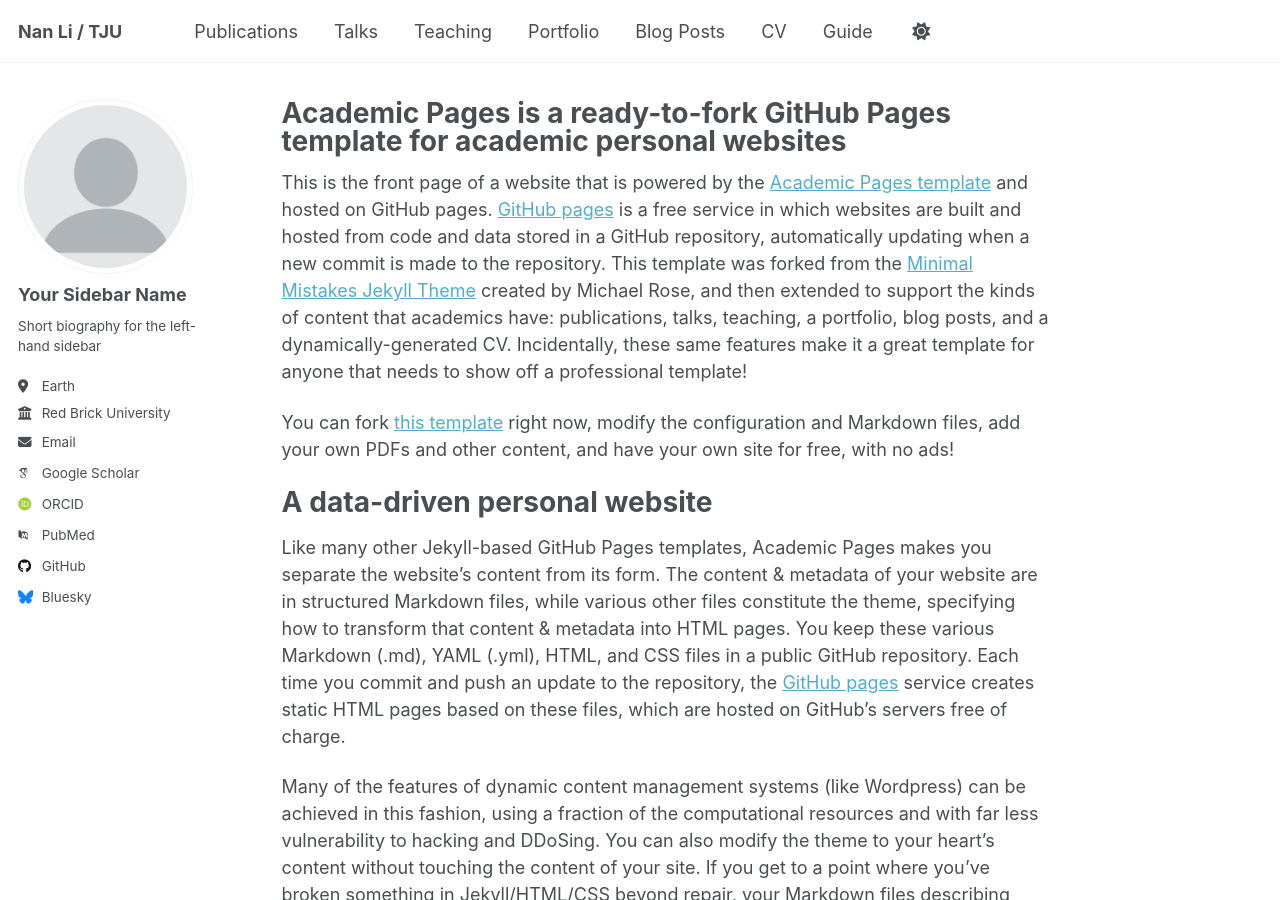
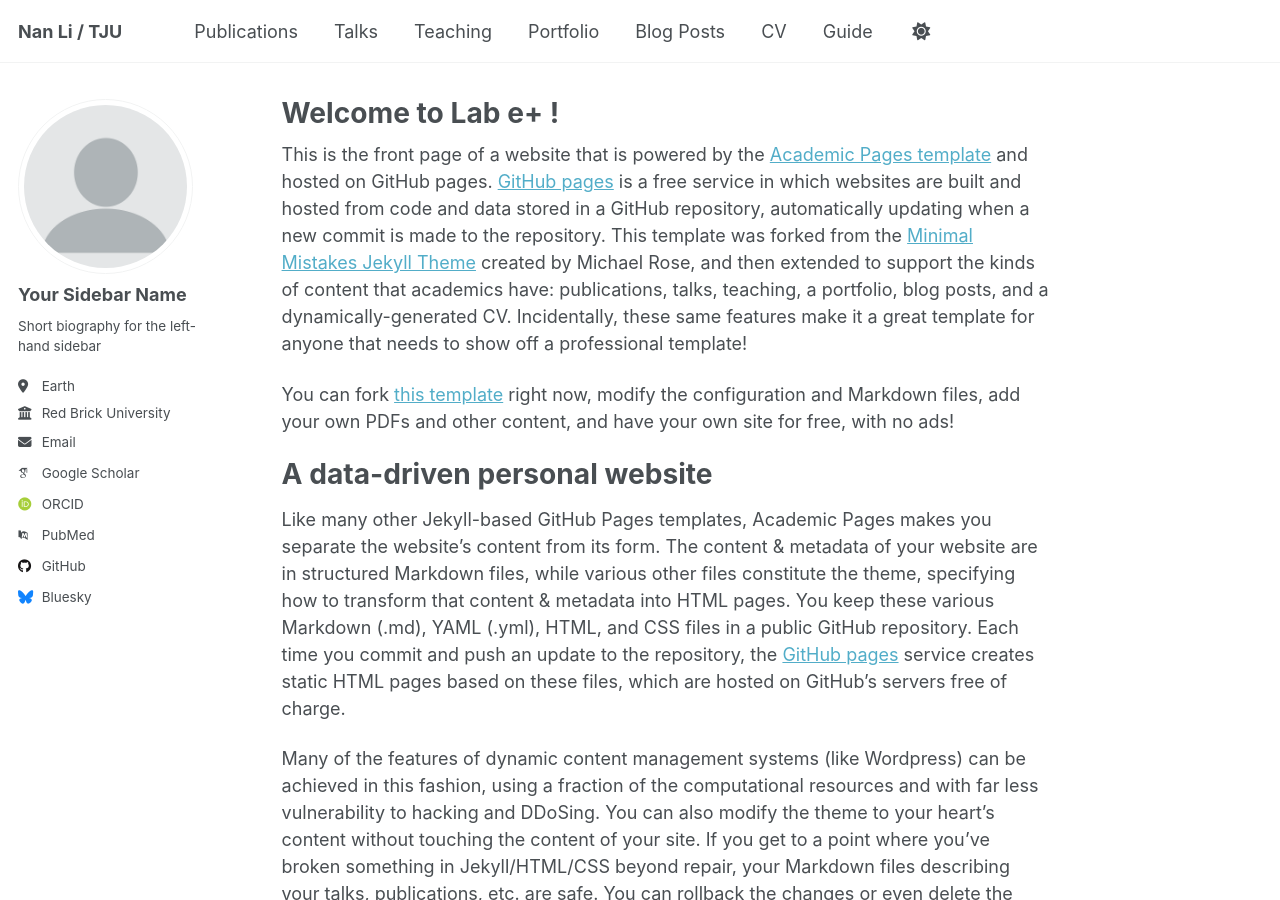
Before and after one commit to xmjmyxm/Lab, a Jekyll site: the page built from _pages/about.md, in a window 1280 px wide and 900 px high. Built offline with Jekyll 4.4.1, drawn with Linux system fonts in a browser that asks for light colours; some web fonts are replaced; a script that is not in the unit is left out.

Commit message:
Update about.md

```diff
--- a/_pages/about.md
+++ b/_pages/about.md
@@ -1,6 +1,6 @@
 ---
 permalink: /
-title: "Academic Pages is a ready-to-fork GitHub Pages template for academic personal websites"
+title: "Welcome to Lab e+ !"
 author_profile: true
 redirect_from:
   - /about/
```
